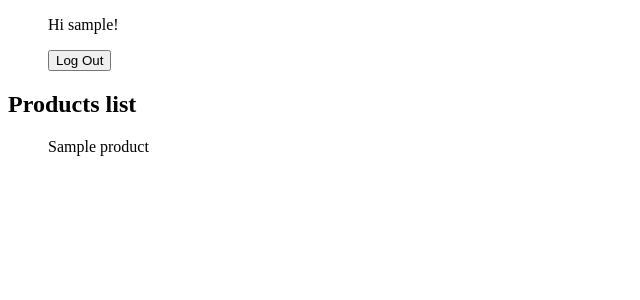
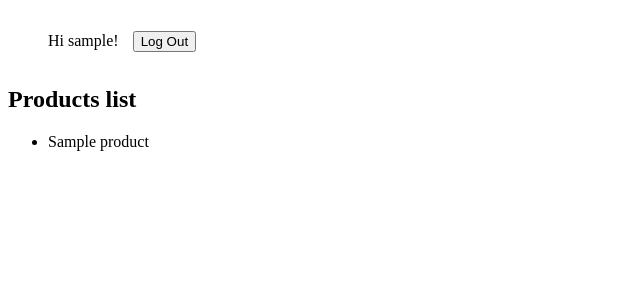
Before and after one commit to nakutnyi/grocery_store, a Django app: page /products_list/ in a window 1280 px wide. Shown: the top 300 px of the page, without its empty margins (0-640 px from the left). Run offline with Django 5.2, Linux system fonts and the light colour scheme; a user stored in the database is signed in; tables that the repository leaves empty hold one stand-in row (values such as "Sample post").

Commit message:
Fix styles

```diff
--- a/grocery_store/settings.py
+++ b/grocery_store/settings.py
@@ -117,7 +117,10 @@ USE_TZ = True
 # Static files (CSS, JavaScript, Images)
 # https://docs.djangoproject.com/en/5.0/howto/static-files/
 
-STATIC_URL = os.path.join(BASE_DIR, "static/")
+STATIC_URL = "static/"
+STATICFILES_DIRS = [
+    os.path.join(BASE_DIR, 'static'),  # Add your static directory path here
+]
 
 # Default primary key field type
 # https://docs.djangoproject.com/en/5.0/ref/settings/#default-auto-field
--- a/main/templates/base.html
+++ b/main/templates/base.html
@@ -10,7 +10,7 @@
 
 <body>
   <main>
-    <nav>
+    <nav id="main_nav_id">
       <ul>
         {% if user.is_authenticated %}
           <li>
--- a/static/css/stylesheet.css
+++ b/static/css/stylesheet.css
@@ -1,3 +1,4 @@
-li {
-  display: inline;
+#main_nav_id ul li {
+  display: inline-block;
+  margin-right: 10px;  /* Add some margin for spacing */
 }
```
Also changed, not shown: main/templates/static/css/stylesheet.css (added).
